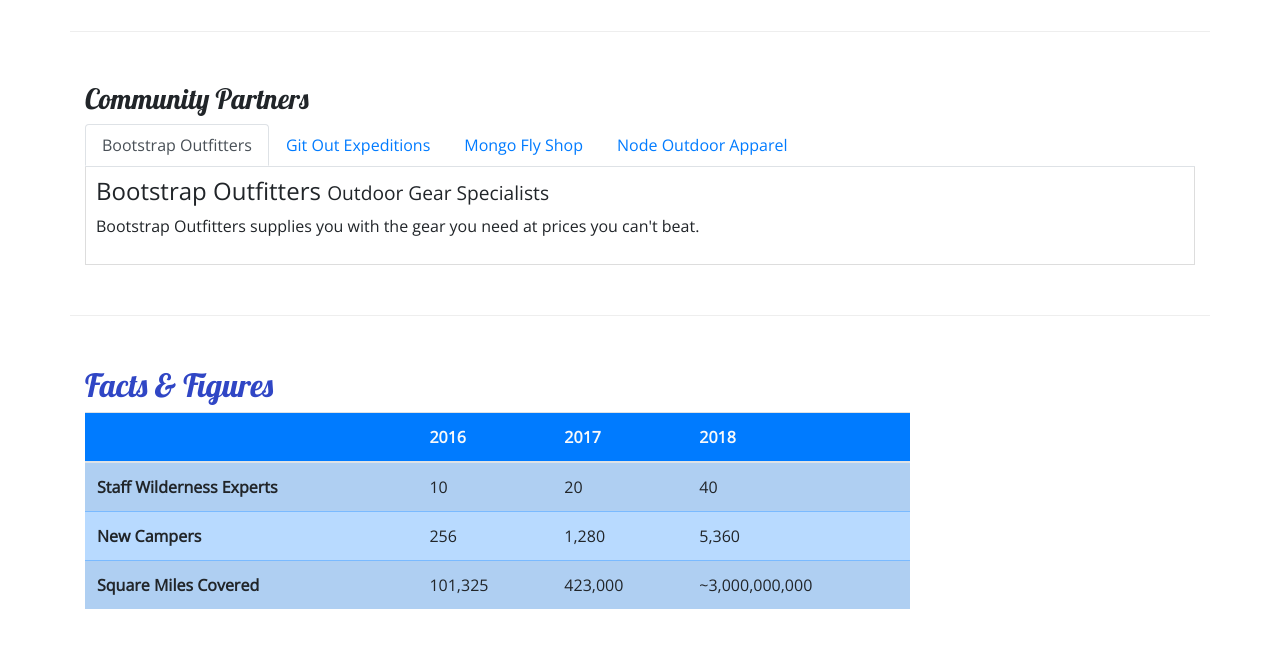
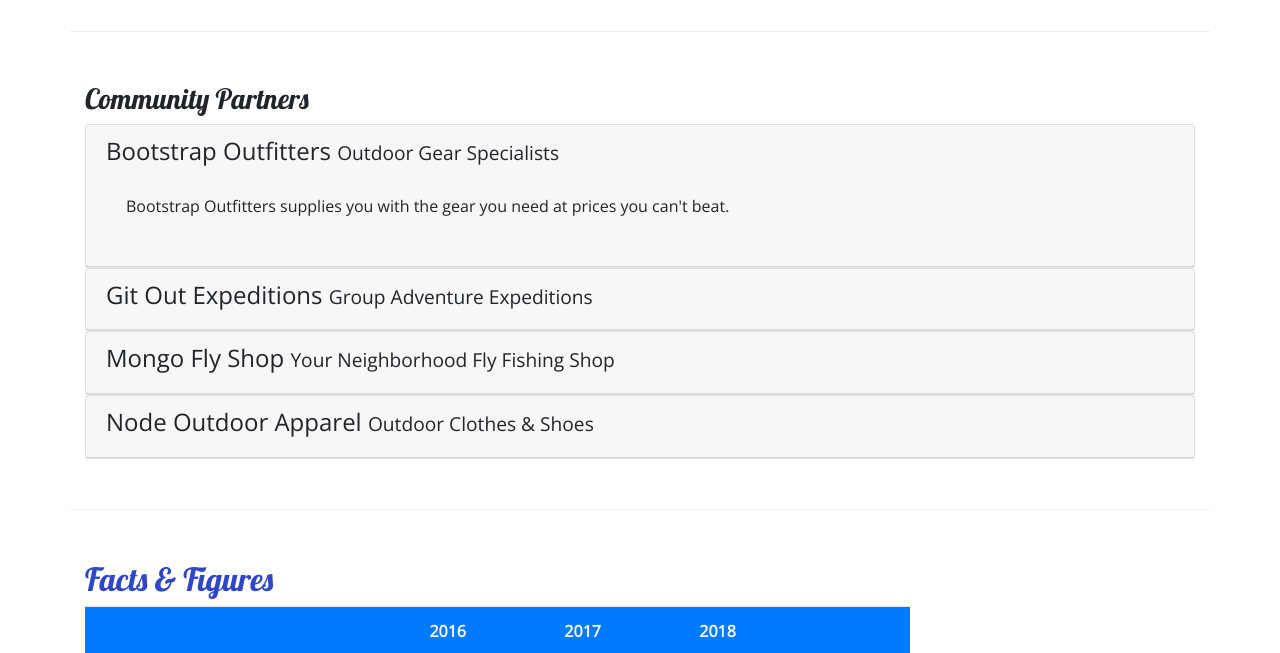
Before and after one commit to nathankthedeveloper/nucampsite, a website: page aboutus.html in a window 1280 px wide. Shown: the part 770-1423 px from the top of the page. Drawn offline with nearby package versions, Linux system fonts and the light colour scheme.

Commit message:
Accordion

```diff
--- a/aboutus.html
+++ b/aboutus.html
@@ -105,33 +105,67 @@
         <div class="row row-content">
             <div class="col">
                 <h3>Community Partners</h3>
-                <ul class="nav nav-tabs">
-                    <li class="nav-item"><a class="nav-link active" href="#bootstrap" role="tab" data-toggle="tab">Bootstrap Outfitters</a></li>
-                    <li class="nav-item"><a class="nav-link" href="#git" role="tab" data-toggle="tab">Git Out Expeditions</a></li>
-                    <li class="nav-item"><a class="nav-link" href="#mongo" role="tab" data-toggle="tab">Mongo Fly Shop</a></li>
-                    <li class="nav=item"><a class="nav-link" href="#node" role="tab" data-toggle="tab">Node Outdoor Apparel</a></li>
-                </ul>
-                <div class="tab-content">
-                    <div role="tabpanel" class="tab-pane fade show active" id="bootstrap">
-                        <h4>Bootstrap Outfitters <small>Outdoor Gear Specialists</small></h4>
-                    <p class="d-none d-sm-block">Bootstrap Outfitters supplies you with the gear you need at prices you can't beat.</p>
+                <div id="accordion">
+                    <div class="card">
+                        <div role="tab" class="card-header">
+                            <h4>
+                               <a data-toggle="collapse" data-target="#bootstrap">
+                                   Bootstrap Outfitters <small>Outdoor Gear Specialists</small>
+                                </a>
+                            </h4>
+                            <div class="collapse show" id="bootstrap" data-parent="#accordion">
+                                <div class="card-body">
+                                    <p class="d-none d-sm-block">Bootstrap Outfitters supplies you with the gear you need at prices you can't beat.</p>
+                                </div>
+                            </div>
+                        </div>
                     </div>
 
-                    <div role="tabpanel" class="tab-pane fade show" id="git">
-                        <h4>Git Out Expeditions <small>Group Adventure Expeditions</small></h4>
-                    <p class="d-none d-sm-block">Join Git Out Expeditions to explore new horizons with a group of other adventurers!</p>
+
+                    <div class="card">
+                        <div role="tab" class="card-header">
+                            <h4>
+                                <a data-toggle="collapse" data-target="#git">
+                                    Git Out Expeditions <small>Group Adventure Expeditions</small>
+                                </a>
+                            </h4>
+                            <div class="collapse" id="git" data-parent="#accordion">
+                                <div class="body">
+                                    <p class="d-none d-sm-block">Join Git Out Expeditions to explore new horizons with a group of other adventurers!</p>
+                                </div>
+                            </div>
+                        </div>
                     </div>
 
-                    <div role="tabpanel" class="tab-pane fade show" id="mongo">
-                        <h4>Mongo Fly Shop <small>Your Neighborhood Fly Fishing Shop</small></h4>
-                    <p class="d-none d-sm-block">Need a new fishing pole, a tacklebox, or flies of all kinds? Stop by Mongo Fly Shop.</p>
+                    <div class="card">
+                        <div role="tab" class="card-header">
+                            <h4>
+                                <a data-toggle="collapse" data-target="#mongo">
+                                    Mongo Fly Shop <small>Your Neighborhood Fly Fishing Shop</small>
+                                </a>
+                            </h4>
+                            <div class="collapse" id="mongo" data-parent="#accordion">
+                                <div class="card-body">
+                                    <p class="d-none d-sm-block">Need a new fishing pole, a tacklebox, or flies of all kinds? Stop by Mongo Fly Shop.</p>
+                                </div>
+                            </div>
+                        </div>
                     </div>
 
-                    <div role="tabpanel" class="tab-pane fade show" id="node">
-                        <h4>Node Outdoor Apparel <small>Outdoor Clothes & Shoes</small></h4>
-                        <p class="d-none d-sm-block">From polar fleeces to swimsuits, hiking boots to waders, a visit to Node will be sure to get you covered.</p>
+                    <div class="card">
+                        <div role="tab" class="card-header">
+                            <h4>
+                                <a data-toggle="collapse" data-target="#node">
+                                    Node Outdoor Apparel <small>Outdoor Clothes & Shoes</small>
+                                </a>
+                            </h4>
+                            <div class="collapse" id="node" data-parent="#accordion">
+                                <div class="body">
+                                    <p class="d-none d-sm-block">From polar fleeces to swimsuits, hiking boots to waders, a visit to Node will be sure to get you covered.</p>
+                                </div>
+                            </div>
+                        </div>
                     </div>
-
                 </div>
 
 
--- a/css/styles.css
+++ b/css/styles.css
@@ -35,9 +35,8 @@ header h2 {
     background-color: #901cad;
 }
 
-.tab-content {
-    border: 1px solid #DDD;
-    border-top: none;
-    padding: 10px;
+a, a:hover {
+   color: inherit;
+   text-decoration: none;
 
 }
```
